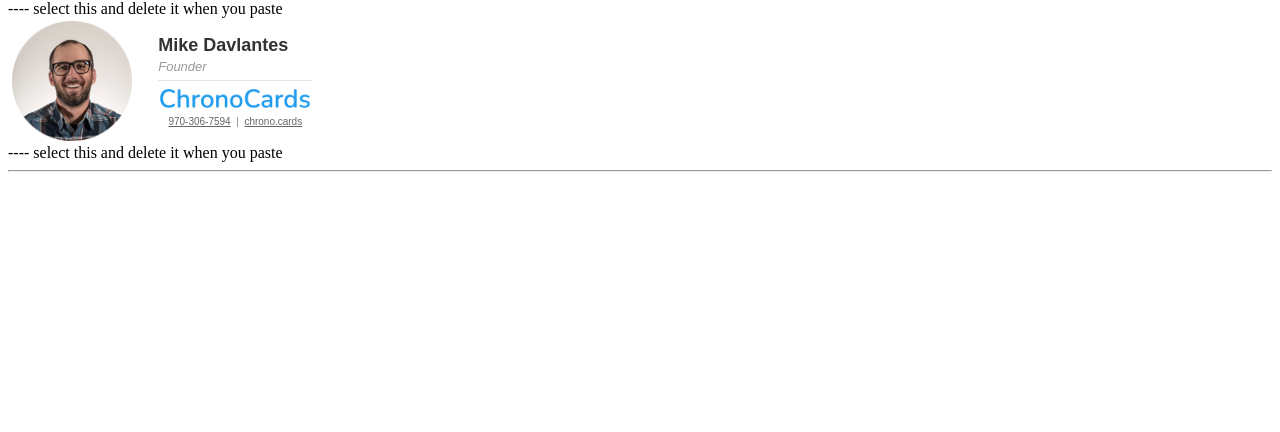
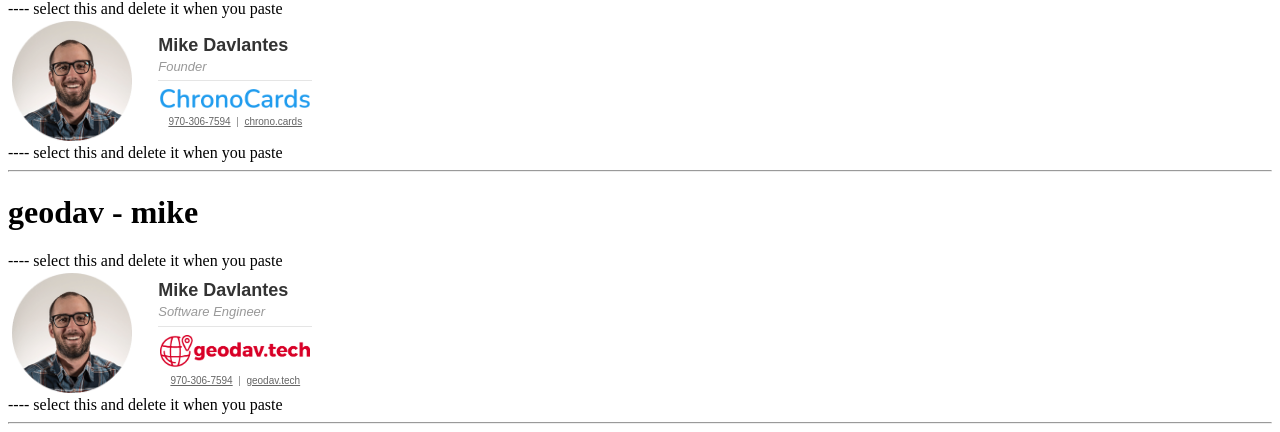
Before and after one commit to geodav-tech/email-signatures, a plain HTML site: page index.html in a window 1280 px wide. Shown: the part 570-1002 px from the top of the page. Before the commit the page ends 800 px from the top, so only its background shows below. Drawn offline with Linux system fonts and the light colour scheme.

Commit message:
geodav signature

```diff
--- a/index.html
+++ b/index.html
@@ -192,4 +192,68 @@
     </table>
     ---- select this and delete it when you paste
     <hr>
+    <h1>geodav - mike</h1>
+    ---- select this and delete it when you paste
+    <table
+        style="font-size:13px;color:rgb(136,136,136);table-layout:fixed;font-family:arial,sans,sans-serif;border-collapse:collapse;border:1px solid rgb(204,204,204);max-width:100%"
+        border="1" dir="ltr" cellpadding="0" cellspacing="0">
+        <tbody>
+            <tr style="height:50px">
+                <td style="padding:2px 3px;border:1px solid rgb(255,255,255);vertical-align:middle;text-align:center">
+                    <a rel="noopener noreferrer" href="https://geodav.tech/" target="_blank">
+                        <img style="max-width:100%" width="120" src="assets/mike_headshot_circle.png">
+                    </a>
+                    <br>
+                </td>
+                <td
+                    style="padding:2px 3px;vertical-align:middle;border-top:1px solid rgb(255,255,255);border-right:1px solid rgb(255,255,255);border-bottom:1px solid rgb(255,255,255)">
+                    <blockquote style="margin:0px 0px 0px 0.8ex;padding-left:2ex">
+                        <p style="margin-bottom:2pt" dir="ltr">
+                            <span style="font-family:arial">
+                                <span style="font-size:18px">
+                                    <span style="color:rgb(51,51,51)">
+                                        <b>Mike Davlantes</b>
+                                    </span>
+                                </span>
+                            </span>
+                            <br>
+                        </p>
+                        <p style="margin-top:0;margin-bottom:5pt" dir="ltr">
+                            <i>
+                                <span style="font-family:arial">
+                                    <span>
+                                        <span style="color:rgb(153,153,153)">
+                                            Software Engineer
+                                        </span>
+                                    </span>
+                                </span>
+                            </i>
+                            <br>
+                        </p>
+                        <div>
+                            <hr
+                                style="border-top:none;border-right:none;border-left:none;border-bottom-style:solid;border-bottom-color:rgb(229,229,229);width:154.141px">
+                            <p style="margin-top: 8px; margin-bottom: 8px; text-align: center" dir="ltr">
+                                <a rel="noopener noreferrer" href="https://geodav.tech/" target="_blank">
+                                    <img style="max-width:100%" width="150" src="assets/geodav_horizontal.png">
+                                </a>
+                            </p>
+                        </div>
+                        <div style="font-size:10px; width: 100%; text-align: center; margin-top: 3px;">
+                            <span style="color:rgb(102,102,102)">
+                                <a rel="noopener noreferrer" style="color:rgb(102,102,102)"
+                                    href="tel:970-306-7594">970-306-7594</a>
+                            </span>&nbsp;|&nbsp;<span style="color:rgb(153,153,153)">
+                                <a rel="noopener noreferrer" style="color:rgb(102,102,102)" href="https://geodav.tech/"
+                                    target="_blank">geodav.tech</a>
+                            </span>
+                            <br>
+                        </div>
+                    </blockquote>
+                </td>
+            </tr>
+        </tbody>
+    </table>
+    ---- select this and delete it when you paste
+    <hr>
 </html>
```
Also changed, not shown: assets/geodav_horizontal.png (added).
